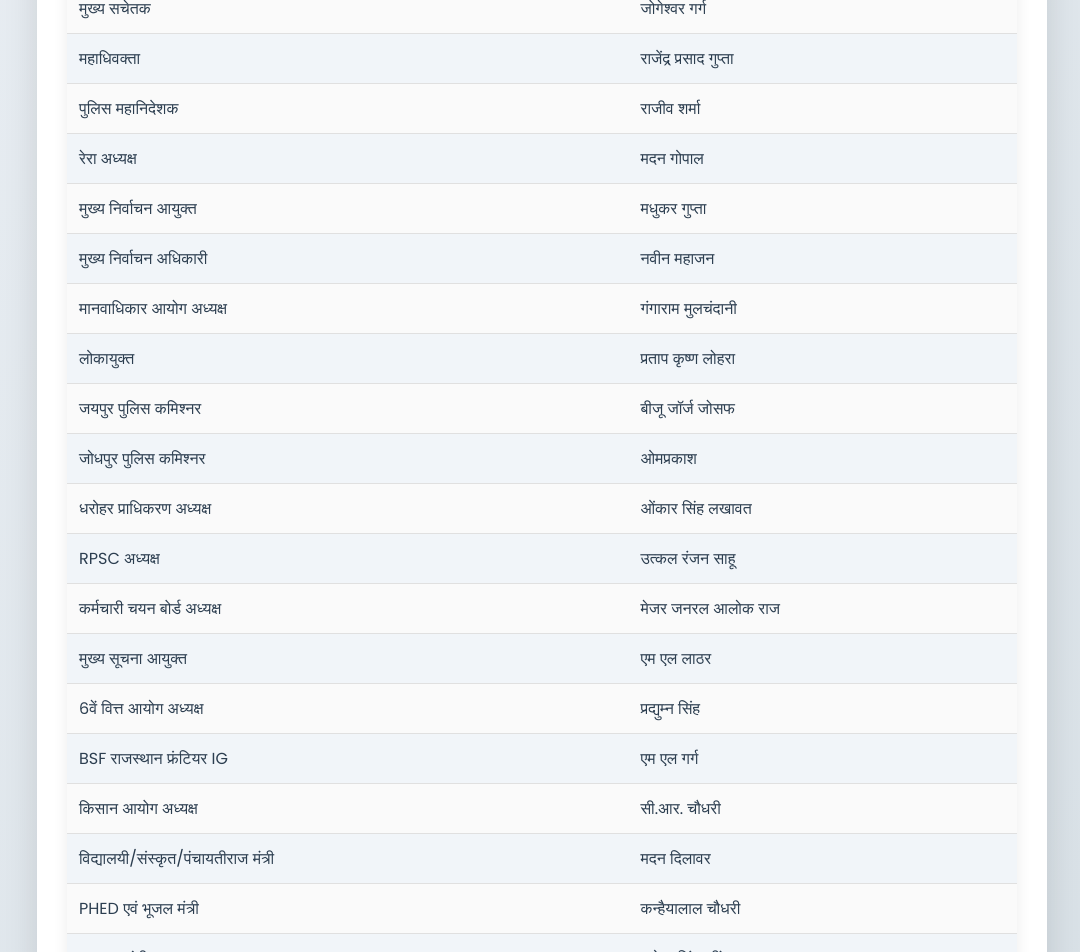
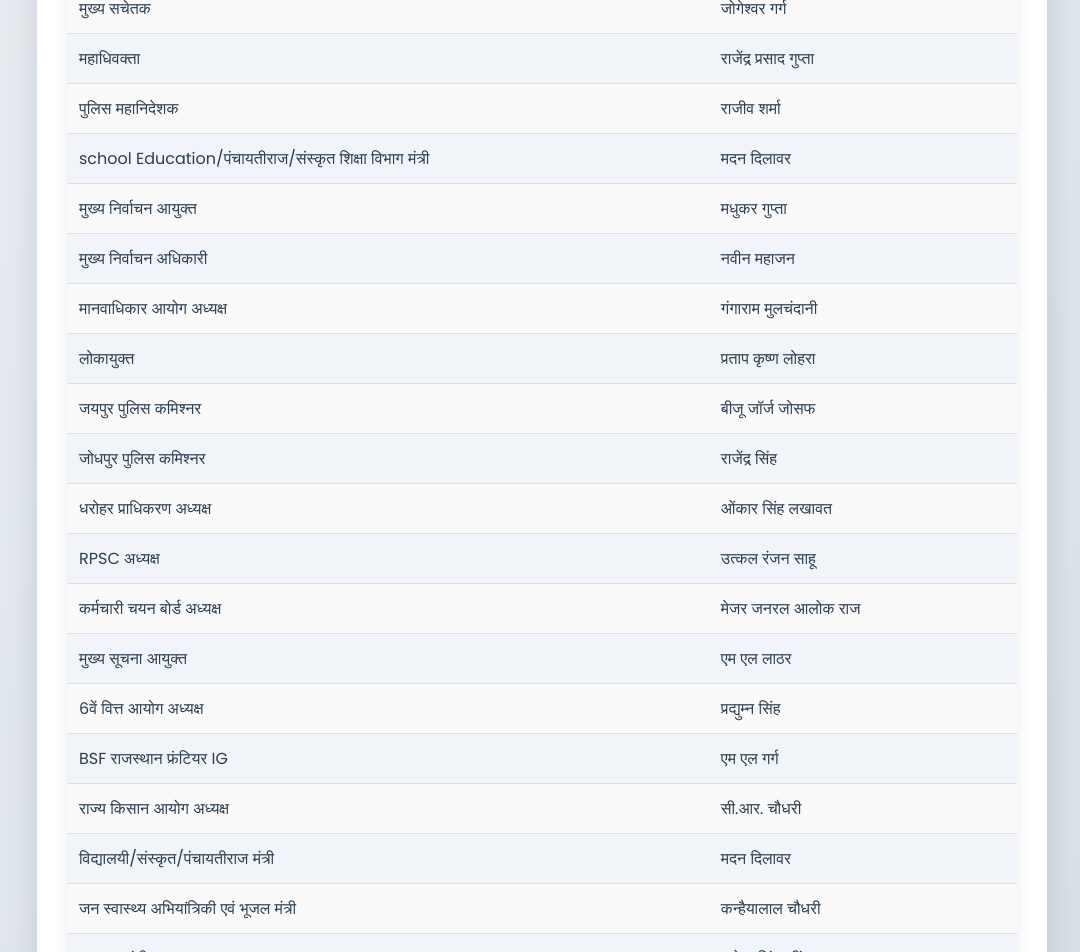
Before and after one commit to NaukriPulse/Students-Attendance-, a plain HTML site: page rajasthancurrent.html in a window 1280 px wide. Shown: the part 1040-1992 px from the top of the page, without its empty margins (98-1178 px from the left). Drawn offline with Linux system fonts and the light colour scheme.

Commit message:
Update rajasthancurrent.html

```diff
--- a/rajasthancurrent.html
+++ b/rajasthancurrent.html
@@ -134,22 +134,22 @@
     <tr><td>मुख्य सचेतक</td><td>जोगेश्वर गर्ग</td></tr>
     <tr><td>महाधिवक्ता</td><td>राजेंद्र प्रसाद गुप्ता</td></tr>
     <tr><td>पुलिस महानिदेशक</td><td>राजीव शर्मा</td></tr>
-    <tr><td>रेरा अध्यक्ष</td><td>मदन गोपाल</td></tr>
+    <tr><td>school Education/पंचायतीराज/संस्कृत शिक्षा विभाग मंत्री</td><td>मदन दिलावर</td></tr>
     <tr><td>मुख्य निर्वाचन आयुक्त</td><td>मधुकर गुप्ता</td></tr>
     <tr><td>मुख्य निर्वाचन अधिकारी</td><td>नवीन महाजन</td></tr>
     <tr><td>मानवाधिकार आयोग अध्यक्ष</td><td>गंगाराम मुलचंदानी</td></tr>
     <tr><td>लोकायुक्त</td><td>प्रताप कृष्ण लोहरा</td></tr>
     <tr><td>जयपुर पुलिस कमिश्नर</td><td>बीजू जॉर्ज जोसफ</td></tr>
-    <tr><td>जोधपुर पुलिस कमिश्नर</td><td>ओमप्रकाश</td></tr>
+    <tr><td>जोधपुर पुलिस कमिश्नर</td><td>राजेंद्र सिंह</td></tr>
     <tr><td>धरोहर प्राधिकरण अध्यक्ष</td><td>ओंकार सिंह लखावत</td></tr>
     <tr><td>RPSC अध्यक्ष</td><td>उत्कल रंजन साहू</td></tr>
     <tr><td>कर्मचारी चयन बोर्ड अध्यक्ष</td><td>मेजर जनरल आलोक राज</td></tr>
     <tr><td>मुख्य सूचना आयुक्त</td><td>एम एल लाठर</td></tr>
     <tr><td>6वें वित्त आयोग अध्यक्ष</td><td>प्रद्युम्न सिंह</td></tr>
     <tr><td>BSF राजस्थान फ्रंटियर IG</td><td>एम एल गर्ग</td></tr>
-    <tr><td>किसान आयोग अध्यक्ष</td><td>सी.आर. चौधरी</td></tr>
+    <tr><td>राज्य किसान आयोग अध्यक्ष</td><td>सी.आर. चौधरी</td></tr>
     <tr><td>विद्यालयी/संस्कृत/पंचायतीराज मंत्री</td><td>मदन दिलावर</td></tr>
-    <tr><td>PHED एवं भूजल मंत्री</td><td>कन्हैयालाल चौधरी</td></tr>
+    <tr><td>जन स्वास्थ्य अभियांत्रिकी एवं भूजल मंत्री</td><td>कन्हैयालाल चौधरी</td></tr>
     <tr><td>स्वास्थ्य मंत्री</td><td>गजेन्द्र सिंह खींवसर</td></tr>
     <tr><td>वित्त/पर्यटन/संस्कृति मंत्री</td><td>दिया कुमारी</td></tr>
     <tr><td>जल संसाधन मंत्री</td><td>सुरेश सिंह राव</td></tr>
@@ -158,7 +158,7 @@
     <tr><td>पशुपालन/डेयरी मंत्री</td><td>जोराराम कुमावत</td></tr>
     <tr><td>जनजाति विकास मंत्री</td><td>बाबूलाल खराड़ी</td></tr>
     <tr><td>राजस्व मंत्री</td><td>हेमंत मीणा</td></tr>
-    <tr><td>खाद्य एवं नागरिक आपूर्ति मंत्री</td><td>गोदारा</td></tr>
+    <tr><td>खाद्य एवं नागरिक आपूर्ति मंत्री</td><td>सुमित गोदारा</td></tr>
     <tr><td>विधि/संसदीय कार्य मंत्री</td><td>जोगाराम पटेल</td></tr>
     <tr><td>कृषि मंत्री</td><td>किरोड़ी लाल मीणा</td></tr>
   </table>  <h3 id="state-ministers"><i class="fa-solid fa-bookmark"></i> राज्यमंत्री (स्वतंत्र प्रभार)</h3>
```
